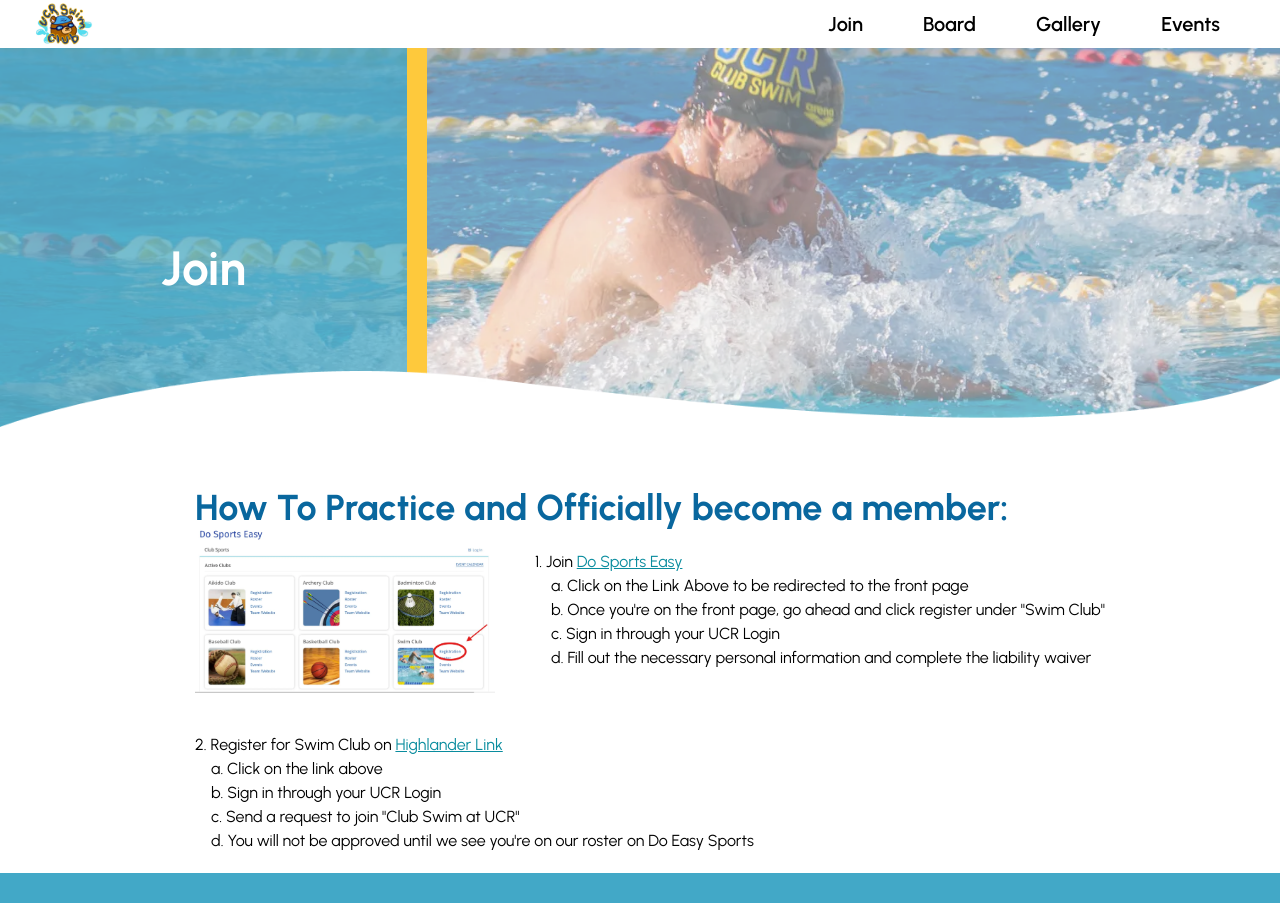
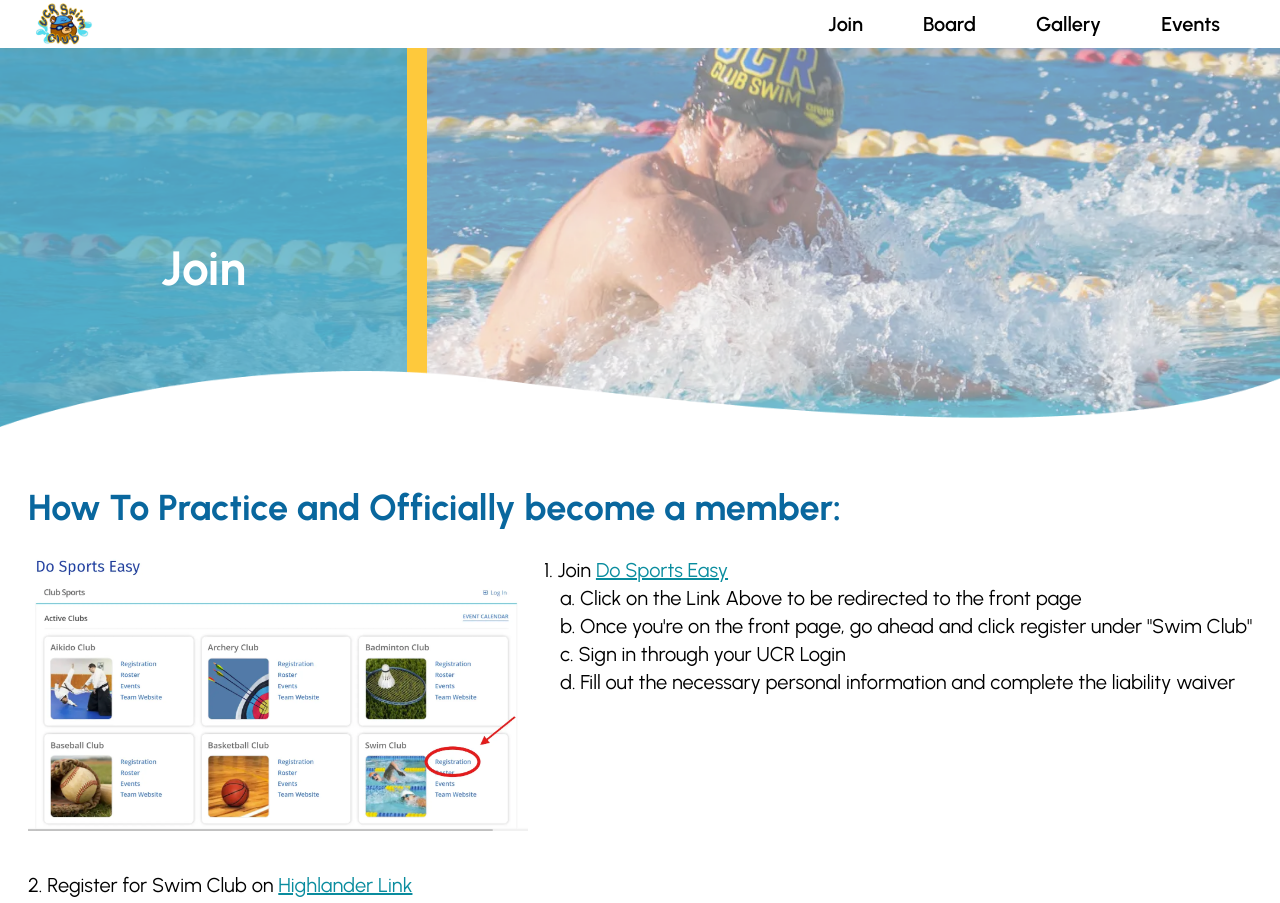
Before and after one commit to acm-ucr/ucr-swim-website, a Next.js app: page /join in a window 1280 px wide. Shown: the top 903 px of the page. Built offline with nearby package versions, Linux system fonts and the light colour scheme; what tailwindcss-animated would draw is missing.

Commit message:
small fixes

```diff
--- a/src/components/join/How.jsx
+++ b/src/components/join/How.jsx
@@ -6,29 +6,29 @@ import useView from "../useView";
 
 const How = () => {
   return (
-    <div className="ml-5">
-      <p
+    <div className="flex flex-col md:px-0 px-5 gap-y-2">
+      <div
         className={`${
           useView && "animate-fade-right animate-delay-[100ms]"
-        } text-4xl text-swim-blue-400 font-bold`}
+        } md:text-4xl text-2xl text-swim-blue-400 font-bold mb-5`}
       >
         How To Practice and Officially become a member:
-      </p>
-      <div className="md:flex md:flex-col">
+      </div>
+      <div className="md:flex md:flex-col md:text-xl text-lg">
         <div
           className={`${
             useView && "animate-fade-right animate-delay-[150ms]"
-          } md:flex md:flex-row items-center`}
+          } md:flex md:flex-row gap-x-4`}
         >
           <Image
             src={image1}
-            width={300}
-            height={300}
+            width={500}
+            height={500}
             alt="How image instructions"
           />
-          <p
+          <div
             className={`${useView && "animate-fade-right animate-delay-[300ms]"}
-            text-1.5xl mt-5 mb-5 ml-10`}
+            `}
           >
             1. Join{" "}
             <Link
@@ -38,24 +38,26 @@ const How = () => {
             >
               Do Sports Easy
             </Link>
-            <br />
             <div className="pl-4">
-              a. Click on the Link Above to be redirected to the front page
-              <div />
-              b. Once you&apos;re on the front page, go ahead and click register
-              under &quot;Swim Club&quot;
-              <div />
-              c. Sign in through your UCR Login
-              <div />
-              d. Fill out the necessary personal information and complete the
-              liability waiver
+              <div>
+                a. Click on the Link Above to be redirected to the front page
+              </div>
+              <div>
+                b. Once you&apos;re on the front page, go ahead and click
+                register under &quot;Swim Club&quot;
+              </div>
+              <div>c. Sign in through your UCR Login</div>
+              <div>
+                d. Fill out the necessary personal information and complete the
+                liability waiver
+              </div>
             </div>
-          </p>
+          </div>
         </div>
         <div>
-          <p
+          <div
             className={`${useView && "animate-fade-left animate-delay-150"}
-            text-1.5xl mt-10 mb-5`}
+             mt-10 mb-5`}
           >
             2. Register for Swim Club on{" "}
             <Link
@@ -65,7 +67,6 @@ const How = () => {
             >
               Highlander Link
             </Link>
-            <br />
             <div className="pl-4">
               a. Click on the link above
               <div />
@@ -76,7 +77,7 @@ const How = () => {
               d. You will not be approved until we see you&apos;re on our roster
               on Do Easy Sports
             </div>
-          </p>
+          </div>
         </div>
       </div>
     </div>
```
